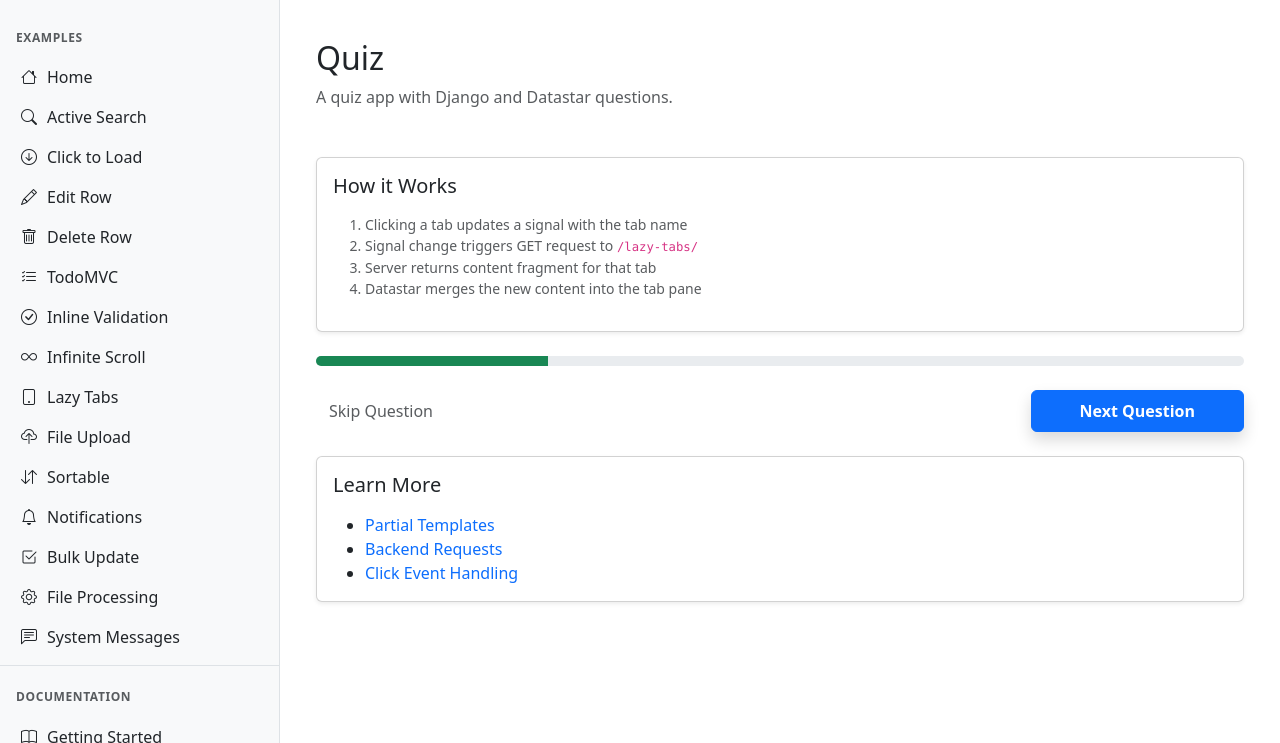
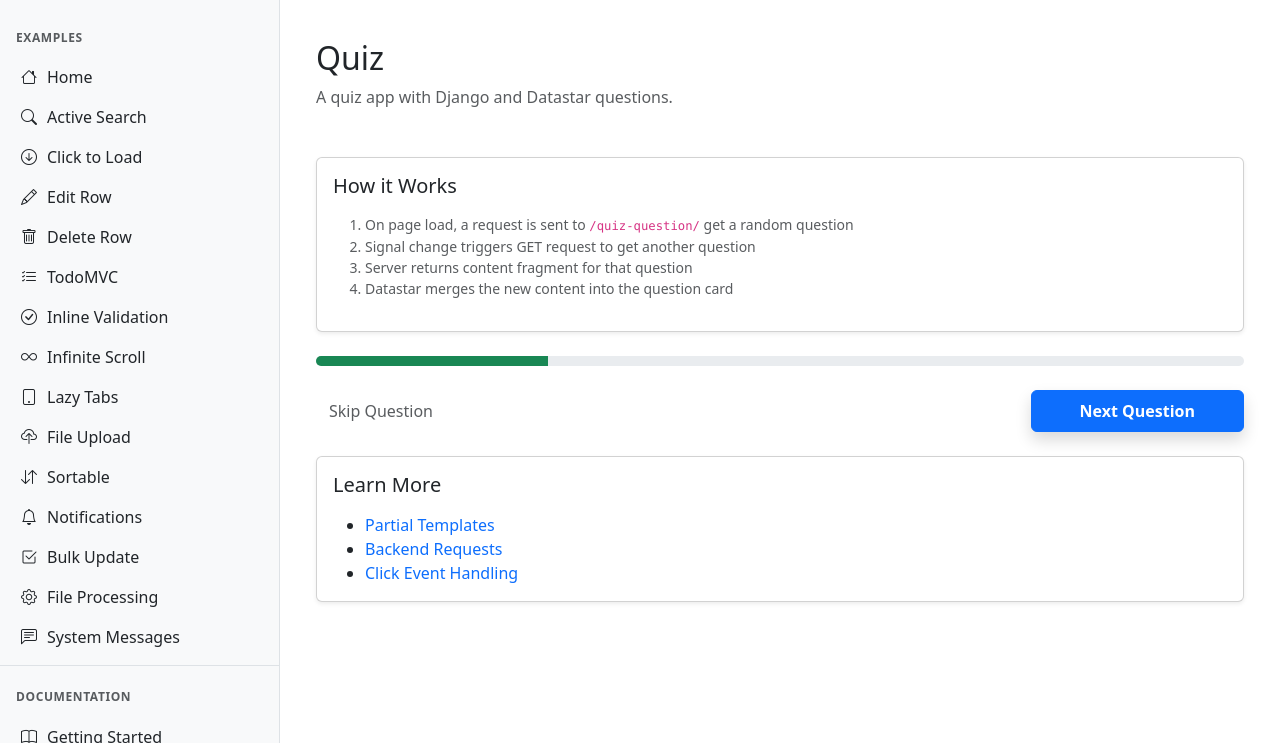
Before and after one commit to ZendaInnocent/django-datastar-examples, a Django app: page /quiz/ in a window 1280 px wide. Shown: the part 64-807 px from the top of the page. Run offline with Django 5.2, Linux system fonts and the light colour scheme; some libraries are stand-ins or nearby versions.

Commit message:
random fetching of quiz questions

```diff
--- /dev/null
+++ b/examples/templates/examples/fragments/quiz_report.html
@@ -0,0 +1 @@
+<h3>Quiz report</h3>
--- a/examples/templates/examples/quiz_index.html
+++ b/examples/templates/examples/quiz_index.html
@@ -9,16 +9,17 @@
       <p class="text-muted">A quiz app with Django and Datastar questions.</p>
     </header>
 
-    <section class="card shadow-sm mb-4">
+    <section class="card shadow-sm mb-4"
+             data-init="@get('{% url "examples:quiz-question" %}');">
       <div class="card-body">
         <h2 class="h5 mb-3">How it Works</h2>
         <ol class="text-muted small">
-          <li>Clicking a tab updates a signal with the tab name</li>
           <li>
-            Signal change triggers GET request to <code>/lazy-tabs/</code>
+            On page load, a request is sent to <code>/quiz-question/</code> get a random question
           </li>
-          <li>Server returns content fragment for that tab</li>
-          <li>Datastar merges the new content into the tab pane</li>
+          <li>Signal change triggers GET request to get another question</li>
+          <li>Server returns content fragment for that question</li>
+          <li>Datastar merges the new content into the question card</li>
         </ol>
       </div>
     </section>
--- a/examples/urls.py
+++ b/examples/urls.py
@@ -7,7 +7,7 @@ app_name = 'examples'
 urlpatterns = [
     path('', views.index_view, name='index'),
     path('quiz/', views.quiz_index_view, name='quiz-index'),
-    path('quiz/question/', views.quiz_question_view, name='quiz-question'),
+    path('quiz/question/', views.get_question_view, name='quiz-question'),
     path('active-search/', views.active_search_view, name='active-search'),
     path('click-to-load/', views.click_to_load_view, name='click-to-load'),
     path('edit-row/', views.edit_row_view, name='edit-row'),
--- a/examples/views.py
+++ b/examples/views.py
@@ -786,11 +786,22 @@ def quiz_index_view(request):
 
 
 @datastar_response
-def quiz_question_view(request):
-    question = Question.objects.first()
-    yield SSE.patch_elements(
-        render_to_string(
-            'examples/fragments/quiz_question_card.html', {'question': question}
-        ),
-        '#question-card',
-    )
+def get_question_view(request):
+    seen_ids = request.session.get('seen_question_ids', [])
+    question = Question.objects.exclude(id__in=seen_ids).order_by('?').first()
+
+    if not question:
+        yield SSE.patch_elements(
+            render_to_string('examples/fragments/quiz_report.html')
+        )
+    else:
+        seen_ids.append(question.pk)
+        request.session['seen_question_ids'] = seen_ids
+        request.session.modified = True
+
+        yield SSE.patch_elements(
+            render_to_string(
+                'examples/fragments/quiz_question_card.html', {'question': question}
+            ),
+            '#question-card',
+        )
```
